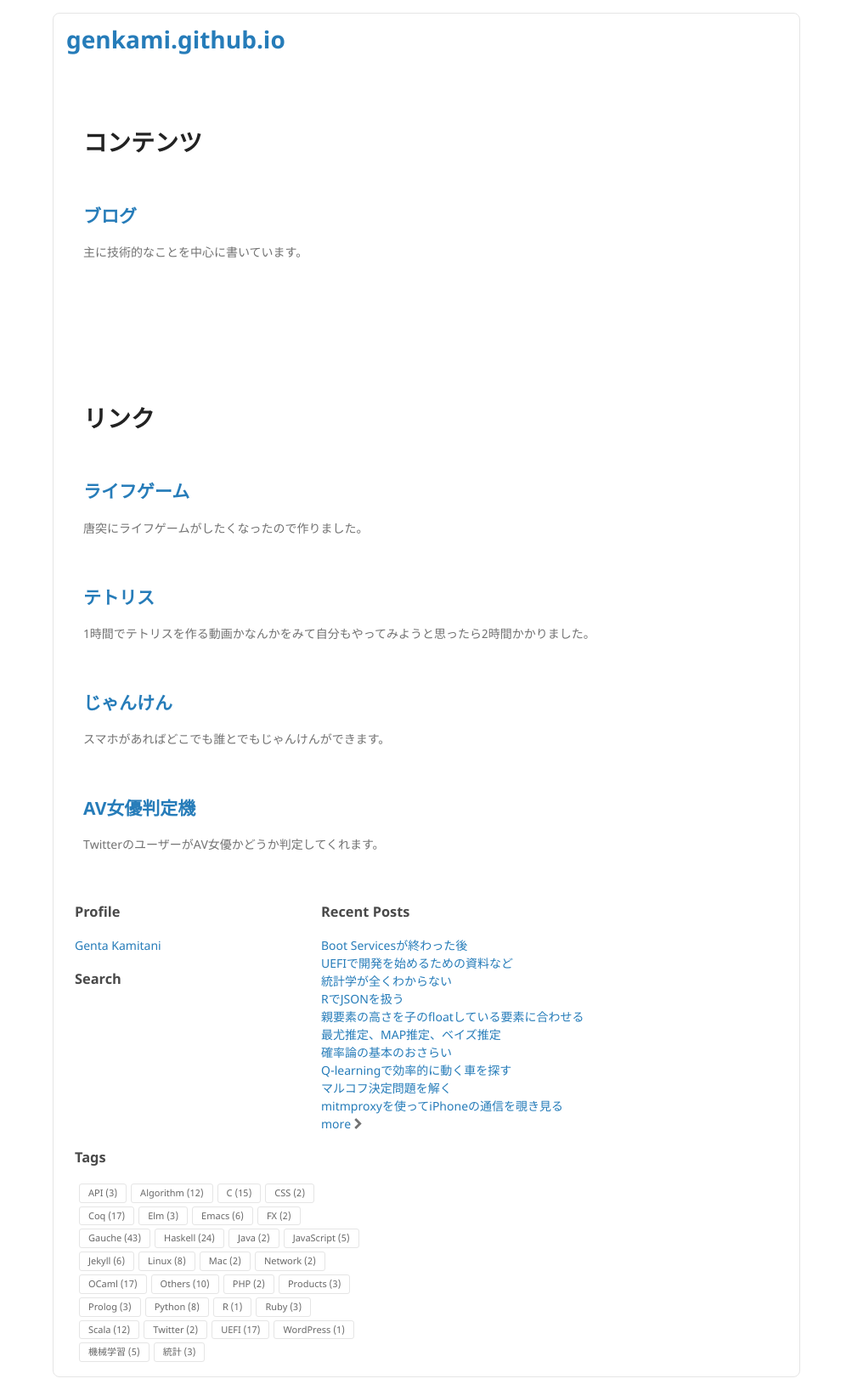
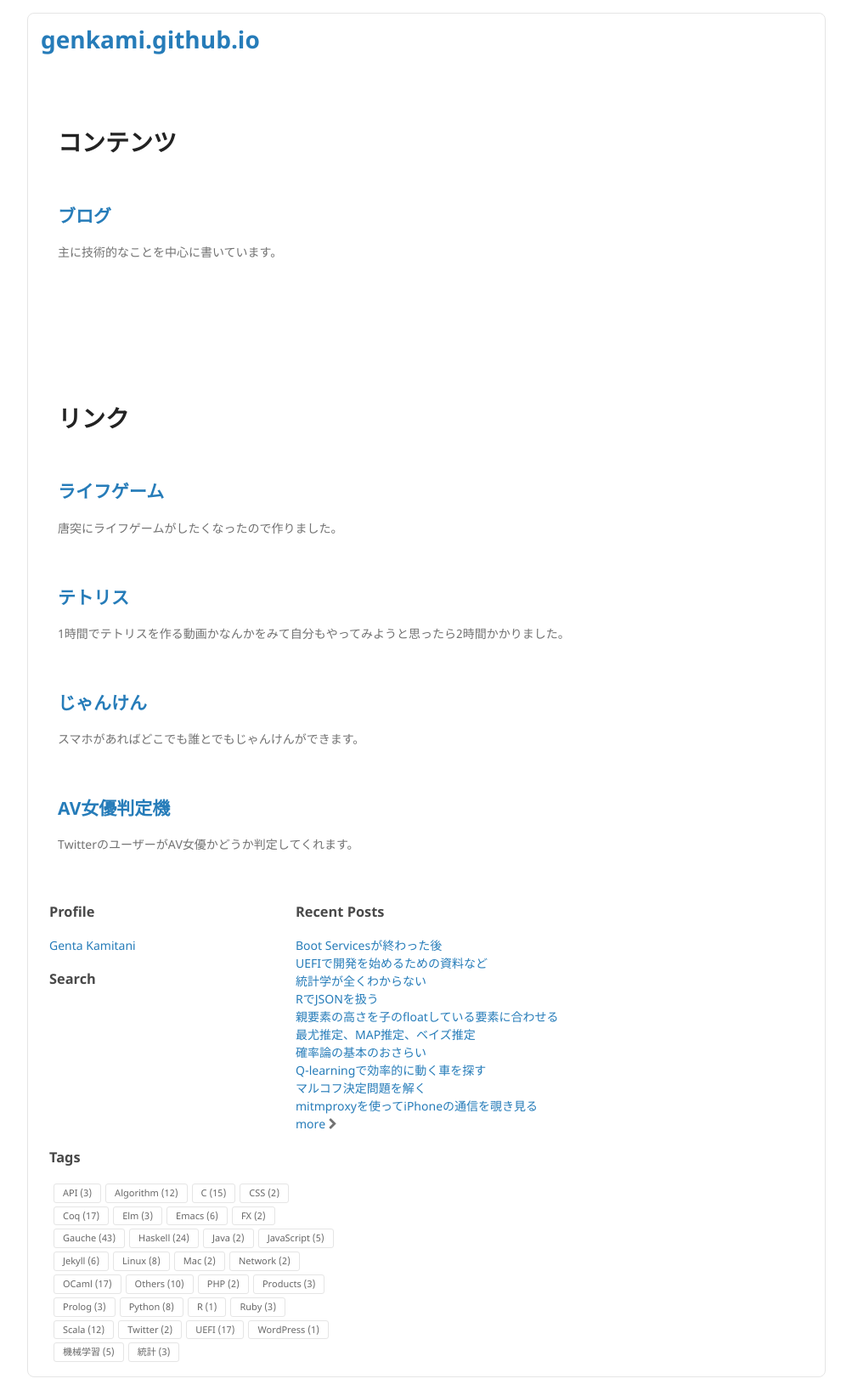
Before and after one commit to genkami/genkami.github.io, a Jekyll site: the page built from index.html, in a window 1280 px wide. Shown: the whole page at 85% size, without its empty margins (138-1141 px from the left). Built offline with Jekyll 4.4.1, drawn with Linux system fonts in a browser that asks for light colours; comment, search, counter and statistics services are not loaded.

Commit message:
全体のmargin,paddingの調整

```diff
--- a/css/style.css
+++ b/css/style.css
@@ -1,6 +1,6 @@
 .wrapper {
     width: auto;
-    margin: 15px 200px;
+    margin: 15px 170px;
     padding: 15px;
     border: 1px solid #e5e5e5;
     border-radius: 8px;
@@ -93,22 +93,22 @@ header h2, h3, h4, h5, h6 {
 
 @media print, screen and (max-width: 1200px) {
     .wrapper {
-        margin-left: 150px;
-        margin-right: 150px;
+        margin-left: 120px;
+        margin-right: 120px;
     }
 }
 
 @media print, screen and (max-width: 960px) {
     .wrapper {
-        margin-left: 100px;
-        margin-right: 100px;
+        margin-left: 70px;
+        margin-right: 70px;
     }
 }
 
 @media print, screen and (max-width: 720px) {
     .wrapper {
-        margin-left: 50px;
-        margin-right: 50px;
+        margin-left: 20px;
+        margin-right: 20px;
     }
 
     body {
@@ -122,8 +122,9 @@ header h2, h3, h4, h5, h6 {
 
 @media print, screen and (max-width: 480px) {
     .wrapper {
-        margin-left: 15px;
-        margin-right: 15px;
+        margin-left: 5px;
+        margin-right: 5px;
+        border-style: none;
     }
 }
 
```
